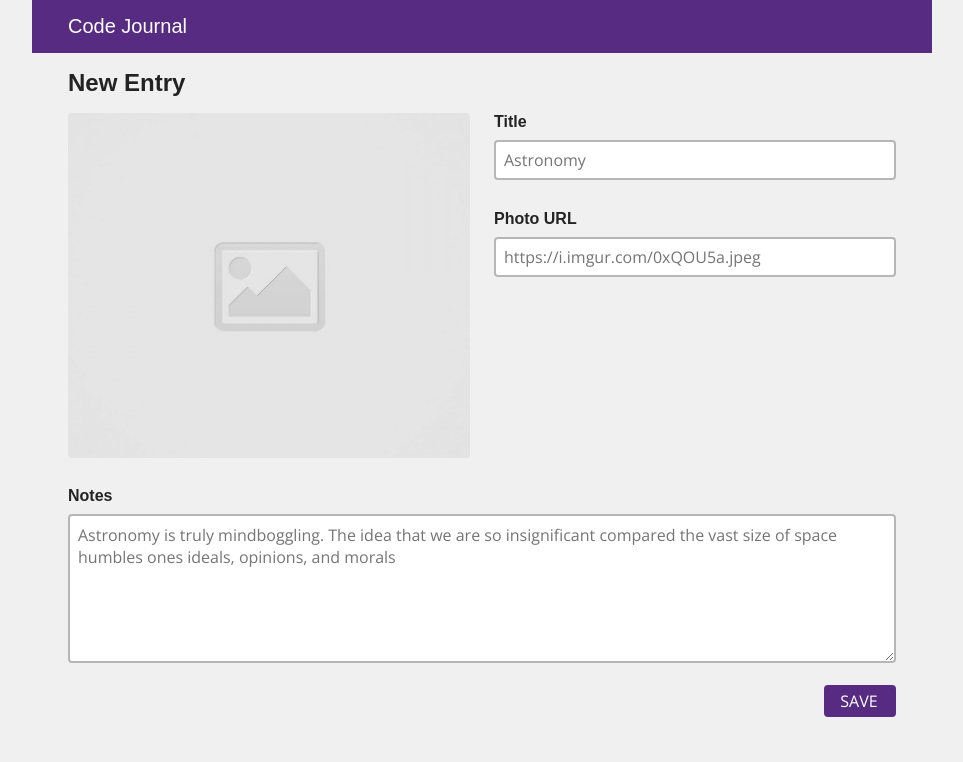
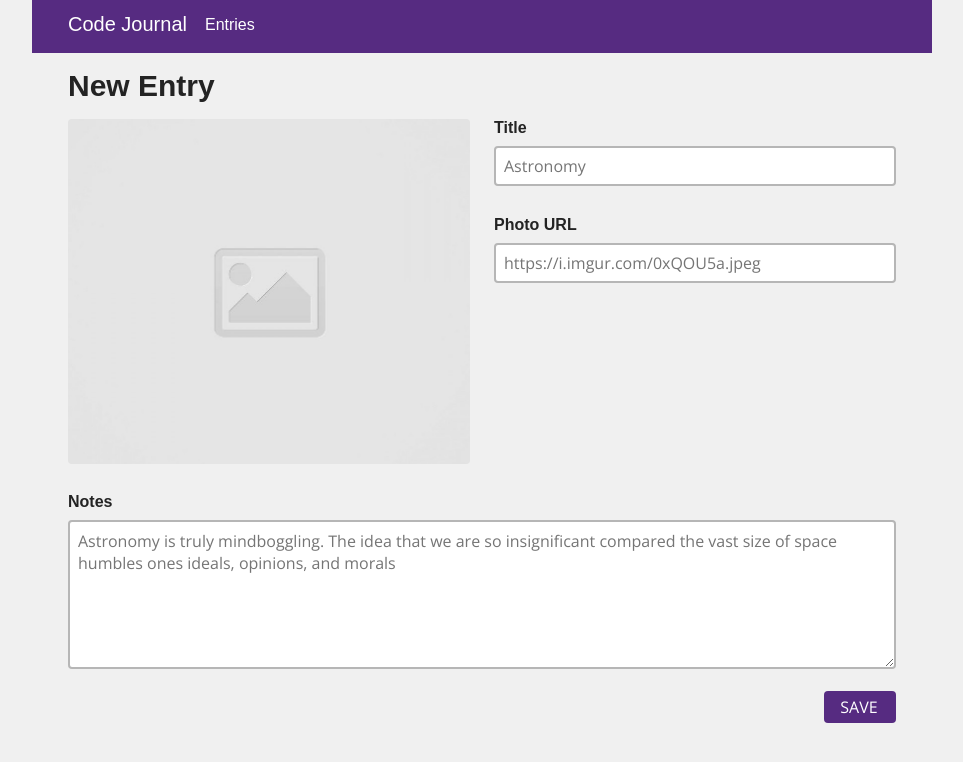
Before and after one commit to OSAdams/code-journal, a website: page index.html in a window 1280 px wide. Shown: the whole page, without its empty margins (158-1121 px from the left). Drawn offline with nearby package versions, Linux system fonts and the light colour scheme; a web font is replaced by a local one.

Commit message:
add nav element and anchor tag update styling. #2

```diff
--- a/css/styles.css
+++ b/css/styles.css
@@ -3,17 +3,28 @@ header {
   height: 53px;
 }
 
-h1.header-text {
-  margin: 0;
+div.nav-container {
+  display: flex;
+  align-items: center;
+  color: #fff;
+}
+
+div.nav-container > h1 {
   font-size: 20px;
   font-weight: 400;
-  color: #fff;
-  padding-top: 15px;
 }
 
 h2.title-text {
   margin-top: 16px;
   margin-bottom: 16px;
+  font-size: 30px;
+}
+
+a.view-entries {
+  text-decoration: none;
+  font-size: 16px;
+  font-weight: semi-bold;
+  padding-left: 18px;
 }
 
 .journal-image {
--- a/index.html
+++ b/index.html
@@ -26,8 +26,11 @@
 <body>
   <header class="container">
     <div class="row">
-      <div class="column-full">
-        <h1 class="header-text">Code Journal</h1>
+      <div class="column-full nav-container">
+        <h1>Code Journal</h1>
+        <nav>
+          <a class="view-entries">Entries</a>
+        </nav>
       </div>
     </div>
   </header>
```
